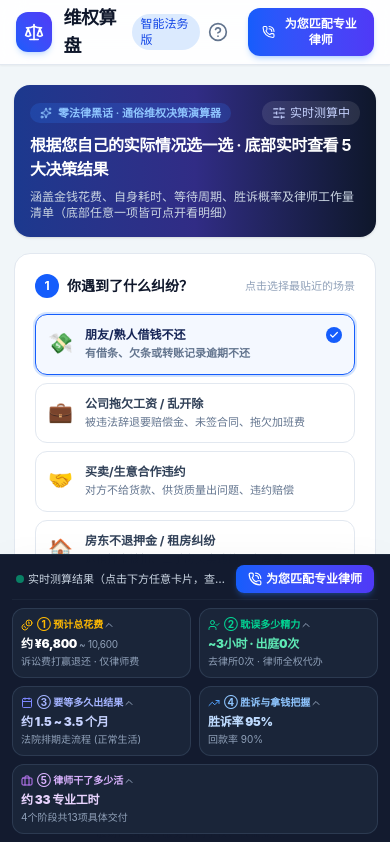
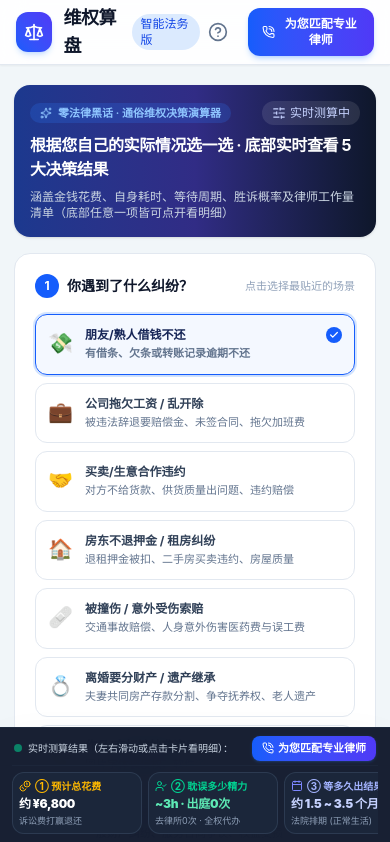
Before and after one commit to happystar216/law-price, a React (Vite) app: page / in a window 390 px wide. Shown: the top 842 px of the page. Built offline with nearby package versions, Linux system fonts and the light colour scheme.

Commit message:
style: split venue cards court/firm presence into 2 separate rows and streamline bottom dock height for mobile screen readability

```diff
--- a/src/App.tsx
+++ b/src/App.tsx
@@ -52,7 +52,7 @@ export function App() {
   };
 
   return (
-    <div className="min-h-screen bg-slate-100/80 flex flex-col selection:bg-blue-500 selection:text-white pb-36 sm:pb-32">
+    <div className="min-h-screen bg-slate-100/80 flex flex-col selection:bg-blue-500 selection:text-white pb-24 sm:pb-28">
       {/* Top Header */}
       <Header
         onOpenMatchLawyer={() => setShowMatchLawyerModal(true)}
--- a/src/components/FiveMetricsBottomBar.tsx
+++ b/src/components/FiveMetricsBottomBar.tsx
@@ -26,54 +26,54 @@ export const FiveMetricsBottomBar: React.FC<FiveMetricsBottomBarProps> = ({
   const { financial, timeAndEffort, roi, workload } = analysis;
 
   return (
-    <div className="fixed bottom-0 left-0 right-0 z-50 bg-slate-900/98 backdrop-blur-xl border-t border-slate-800 text-white shadow-2xl safe-area-bottom">
-      <div className="max-w-6xl mx-auto px-3 sm:px-6 py-2.5 sm:py-3 space-y-2">
+    <div className="fixed bottom-0 left-0 right-0 z-50 bg-slate-900/96 backdrop-blur-xl border-t border-slate-800 text-white shadow-2xl safe-area-bottom">
+      <div className="max-w-6xl mx-auto px-3 sm:px-6 py-2 sm:py-2.5 space-y-1.5">
         {/* 顶部通俗提示 + 匹配律师按钮 */}
-        <div className="flex items-center justify-between text-[11px] text-slate-400 border-b border-slate-800/80 pb-1.5 px-1 gap-2">
-          <div className="flex items-center space-x-1 min-w-0">
+        <div className="flex items-center justify-between text-[11px] text-slate-400 border-b border-slate-800/80 pb-1 px-0.5 gap-2">
+          <div className="flex items-center space-x-1.5 min-w-0">
             <span className="w-2 h-2 rounded-full bg-emerald-400 animate-pulse shrink-0" />
-            <span className="font-medium text-slate-300 truncate">
-              实时测算结果（点击下方任意卡片，查看详细怎么算的）：
+            <span className="font-medium text-slate-300 text-[10px] sm:text-[11px] truncate">
+              实时测算结果（左右滑动或点击卡片看明细）：
             </span>
           </div>
           <button
             onClick={onOpenMatchLawyer}
-            className="flex items-center space-x-1 bg-gradient-to-r from-blue-600 to-indigo-600 hover:from-blue-500 hover:to-indigo-500 active:scale-95 text-white px-3 sm:px-4 py-1.5 rounded-lg text-xs font-bold transition-all cursor-pointer shrink-0 shadow-md shadow-blue-500/25"
+            className="flex items-center space-x-1 bg-gradient-to-r from-blue-600 to-indigo-600 hover:from-blue-500 hover:to-indigo-500 active:scale-95 text-white px-2.5 sm:px-3.5 py-1 rounded-lg text-[11px] sm:text-xs font-bold transition-all cursor-pointer shrink-0 shadow-sm shadow-blue-500/20"
           >
-            <PhoneCall className="w-3.5 h-3.5" />
+            <PhoneCall className="w-3 h-3 sm:w-3.5 sm:h-3.5" />
             <span>为您匹配专业律师</span>
           </button>
         </div>
 
-        {/* 5 大核心结果卡片 */}
-        <div className="grid grid-cols-2 sm:grid-cols-5 gap-2 sm:gap-2.5">
+        {/* 5 大核心结果卡片：移动端单行水平轻滑 / 桌面端5列栅格 */}
+        <div className="flex sm:grid sm:grid-cols-5 gap-1.5 sm:gap-2.5 overflow-x-auto sm:overflow-x-visible pb-0.5 sm:pb-0 scrollbar-none snap-x snap-mandatory">
           {/* 1. 金钱花费 */}
           <button
             type="button"
             onClick={() => onOpenMetric('financial')}
-            className="p-2 sm:p-2.5 rounded-xl bg-slate-800/80 hover:bg-slate-750 border border-slate-700/80 hover:border-amber-400/50 text-left transition-all cursor-pointer group flex flex-col justify-between"
+            className="shrink-0 w-[130px] sm:w-auto p-1.5 sm:p-2.5 rounded-xl bg-slate-800/80 hover:bg-slate-750 border border-slate-700/80 hover:border-amber-400/50 text-left transition-all cursor-pointer group flex flex-col justify-between snap-start"
           >
             <div className="flex items-center justify-between text-[10px] text-amber-400 font-bold">
-              <span className="flex items-center space-x-1">
-                <Coins className="w-3 h-3 text-amber-400" />
-                <span>① 预计总花费</span>
+              <span className="flex items-center space-x-1 truncate">
+                <Coins className="w-3 h-3 text-amber-400 shrink-0" />
+                <span className="truncate">① 预计总花费</span>
               </span>
-              <ChevronUp className="w-3 h-3 text-slate-400 group-hover:text-amber-300 transition-transform" />
+              <ChevronUp className="w-3 h-3 text-slate-400 group-hover:text-amber-300 transition-transform shrink-0 hidden sm:block" />
             </div>
-            <div className="text-xs sm:text-sm font-black text-white mt-1 tracking-tight">
+            <div className="text-xs sm:text-sm font-black text-white mt-0.5 sm:mt-1 tracking-tight truncate">
               {financial.canTransferLawyerFee ? (
                 <span className="text-emerald-400 font-black">¥0 (对方全掏)</span>
               ) : (
                 <>
                   约 ¥{financial.finalNetCostMin.toLocaleString()}
-                  <span className="text-[10px] text-slate-400 font-normal ml-0.5">~ {financial.finalNetCostMax.toLocaleString()}</span>
+                  <span className="text-[10px] text-slate-400 font-normal ml-0.5 hidden sm:inline">~ {financial.finalNetCostMax.toLocaleString()}</span>
                 </>
               )}
             </div>
-            <div className="text-[10px] text-slate-400 truncate mt-0.5 font-medium">
+            <div className="text-[9px] sm:text-[10px] text-slate-400 truncate mt-0.5 font-medium">
               {financial.canTransferLawyerFee
-                ? '✨ 约定违约承担 · 对方买单'
-                : '诉讼费打赢退还 · 仅律师费'}
+                ? '✨ 对方全额买单'
+                : '诉讼费打赢退还'}
             </div>
           </button>
 
@@ -81,20 +81,20 @@ export const FiveMetricsBottomBar: React.FC<FiveMetricsBottomBarProps> = ({
           <button
             type="button"
             onClick={() => onOpenMetric('effort')}
-            className="p-2 sm:p-2.5 rounded-xl bg-slate-800/80 hover:bg-slate-750 border border-slate-700/80 hover:border-emerald-400/50 text-left transition-all cursor-pointer group flex flex-col justify-between"
+            className="shrink-0 w-[130px] sm:w-auto p-1.5 sm:p-2.5 rounded-xl bg-slate-800/80 hover:bg-slate-750 border border-slate-700/80 hover:border-emerald-400/50 text-left transition-all cursor-pointer group flex flex-col justify-between snap-start"
           >
             <div className="flex items-center justify-between text-[10px] text-emerald-400 font-bold">
-              <span className="flex items-center space-x-1">
-                <UserCheck className="w-3 h-3 text-emerald-400" />
-                <span>② 耽误多少精力</span>
+              <span className="flex items-center space-x-1 truncate">
+                <UserCheck className="w-3 h-3 text-emerald-400 shrink-0" />
+                <span className="truncate">② 耽误多少精力</span>
               </span>
-              <ChevronUp className="w-3 h-3 text-slate-400 group-hover:text-emerald-300 transition-transform" />
+              <ChevronUp className="w-3 h-3 text-slate-400 group-hover:text-emerald-300 transition-transform shrink-0 hidden sm:block" />
             </div>
-            <div className="text-xs sm:text-sm font-black text-emerald-300 mt-1 tracking-tight">
-              ~{timeAndEffort.clientHoursWithLawyer}小时 · 出庭{timeAndEffort.courtAppearancesWithLawyer}次
+            <div className="text-xs sm:text-sm font-black text-emerald-300 mt-0.5 sm:mt-1 tracking-tight truncate">
+              ~{timeAndEffort.clientHoursWithLawyer}h · 出庭{timeAndEffort.courtAppearancesWithLawyer}次
             </div>
-            <div className="text-[10px] text-slate-400 truncate mt-0.5">
-              去律所{timeAndEffort.lawFirmVisitsWithLawyer}次 · 律师全权代办
+            <div className="text-[9px] sm:text-[10px] text-slate-400 truncate mt-0.5">
+              去律所{timeAndEffort.lawFirmVisitsWithLawyer}次 · 全权代办
             </div>
           </button>
 
@@ -102,20 +102,20 @@ export const FiveMetricsBottomBar: React.FC<FiveMetricsBottomBarProps> = ({
           <button
             type="button"
             onClick={() => onOpenMetric('timeline')}
-            className="p-2 sm:p-2.5 rounded-xl bg-slate-800/80 hover:bg-slate-750 border border-slate-700/80 hover:border-indigo-400/50 text-left transition-all cursor-pointer group flex flex-col justify-between"
+            className="shrink-0 w-[130px] sm:w-auto p-1.5 sm:p-2.5 rounded-xl bg-slate-800/80 hover:bg-slate-750 border border-slate-700/80 hover:border-indigo-400/50 text-left transition-all cursor-pointer group flex flex-col justify-between snap-start"
           >
             <div className="flex items-center justify-between text-[10px] text-indigo-300 font-bold">
-              <span className="flex items-center space-x-1">
-                <Calendar className="w-3 h-3 text-indigo-400" />
-                <span>③ 要等多久出结果</span>
+              <span className="flex items-center space-x-1 truncate">
+                <Calendar className="w-3 h-3 text-indigo-400 shrink-0" />
+                <span className="truncate">③ 等多久出结果</span>
               </span>
-              <ChevronUp className="w-3 h-3 text-slate-400 group-hover:text-indigo-300 transition-transform" />
+              <ChevronUp className="w-3 h-3 text-slate-400 group-hover:text-indigo-300 transition-transform shrink-0 hidden sm:block" />
             </div>
-            <div className="text-xs sm:text-sm font-black text-indigo-200 mt-1 tracking-tight">
+            <div className="text-xs sm:text-sm font-black text-indigo-200 mt-0.5 sm:mt-1 tracking-tight truncate">
               约 {timeAndEffort.calendarMonthsMin} ~ {timeAndEffort.calendarMonthsMax} 个月
             </div>
-            <div className="text-[10px] text-slate-400 truncate mt-0.5">
-              法院排期走流程 (正常生活)
+            <div className="text-[9px] sm:text-[10px] text-slate-400 truncate mt-0.5">
+              法院排期 (正常生活)
             </div>
           </button>
 
@@ -123,19 +123,19 @@ export const FiveMetricsBottomBar: React.FC<FiveMetricsBottomBarProps> = ({
           <button
             type="button"
             onClick={() => onOpenMetric('winrate')}
-            className="p-2 sm:p-2.5 rounded-xl bg-slate-800/80 hover:bg-slate-750 border border-slate-700/80 hover:border-blue-400/50 text-left transition-all cursor-pointer group flex flex-col justify-between"
+            className="shrink-0 w-[130px] sm:w-auto p-1.5 sm:p-2.5 rounded-xl bg-slate-800/80 hover:bg-slate-750 border border-slate-700/80 hover:border-blue-400/50 text-left transition-all cursor-pointer group flex flex-col justify-between snap-start"
           >
             <div className="flex items-center justify-between text-[10px] text-blue-300 font-bold">
-              <span className="flex items-center space-x-1">
-                <TrendingUp className="w-3 h-3 text-blue-400" />
-                <span>④ 胜诉与拿钱把握</span>
+              <span className="flex items-center space-x-1 truncate">
+                <TrendingUp className="w-3 h-3 text-blue-400 shrink-0" />
+                <span className="truncate">④ 胜诉与拿钱</span>
               </span>
-              <ChevronUp className="w-3 h-3 text-slate-400 group-hover:text-blue-300 transition-transform" />
+              <ChevronUp className="w-3 h-3 text-slate-400 group-hover:text-blue-300 transition-transform shrink-0 hidden sm:block" />
             </div>
-            <div className="text-xs sm:text-sm font-black text-blue-200 mt-1 tracking-tight">
+            <div className="text-xs sm:text-sm font-black text-blue-200 mt-0.5 sm:mt-1 tracking-tight truncate">
               胜诉率 {Math.round(roi.winProbability * 100)}%
             </div>
-            <div className="text-[10px] text-slate-400 truncate mt-0.5">
+            <div className="text-[9px] sm:text-[10px] text-slate-400 truncate mt-0.5">
               回款率 {Math.round(roi.recoveryProbability * 100)}%
             </div>
           </button>
@@ -144,20 +144,20 @@ export const FiveMetricsBottomBar: React.FC<FiveMetricsBottomBarProps> = ({
           <button
             type="button"
             onClick={() => onOpenMetric('workload')}
-            className="col-span-2 sm:col-span-1 p-2 sm:p-2.5 rounded-xl bg-slate-800/80 hover:bg-slate-750 border border-slate-700/80 hover:border-purple-400/50 text-left transition-all cursor-pointer group flex flex-col justify-between"
+            className="shrink-0 w-[130px] sm:w-auto p-1.5 sm:p-2.5 rounded-xl bg-slate-800/80 hover:bg-slate-750 border border-slate-700/80 hover:border-purple-400/50 text-left transition-all cursor-pointer group flex flex-col justify-between snap-start"
           >
             <div className="flex items-center justify-between text-[10px] text-purple-300 font-bold">
-              <span className="flex items-center space-x-1">
-                <Briefcase className="w-3 h-3 text-purple-400" />
-                <span>⑤ 律师干了多少活</span>
+              <span className="flex items-center space-x-1 truncate">
+                <Briefcase className="w-3 h-3 text-purple-400 shrink-0" />
+                <span className="truncate">⑤ 律师干多少活</span>
               </span>
-              <ChevronUp className="w-3 h-3 text-slate-400 group-hover:text-purple-300 transition-transform" />
+              <ChevronUp className="w-3 h-3 text-slate-400 group-hover:text-purple-300 transition-transform shrink-0 hidden sm:block" />
             </div>
-            <div className="text-xs sm:text-sm font-black text-purple-200 mt-1 tracking-tight">
-              约 {workload.totalHours} 专业工时
+            <div className="text-xs sm:text-sm font-black text-purple-200 mt-0.5 sm:mt-1 tracking-tight truncate">
+              ~{workload.totalHours} 专业工时
             </div>
-            <div className="text-[10px] text-slate-400 truncate mt-0.5">
-              4个阶段共13项具体交付
+            <div className="text-[9px] sm:text-[10px] text-slate-400 truncate mt-0.5">
+              4阶段共13项交付
             </div>
           </button>
         </div>
```
Also changed, not shown: src/components/UserFriendlyConfigurator.tsx (+17 -15 lines).
